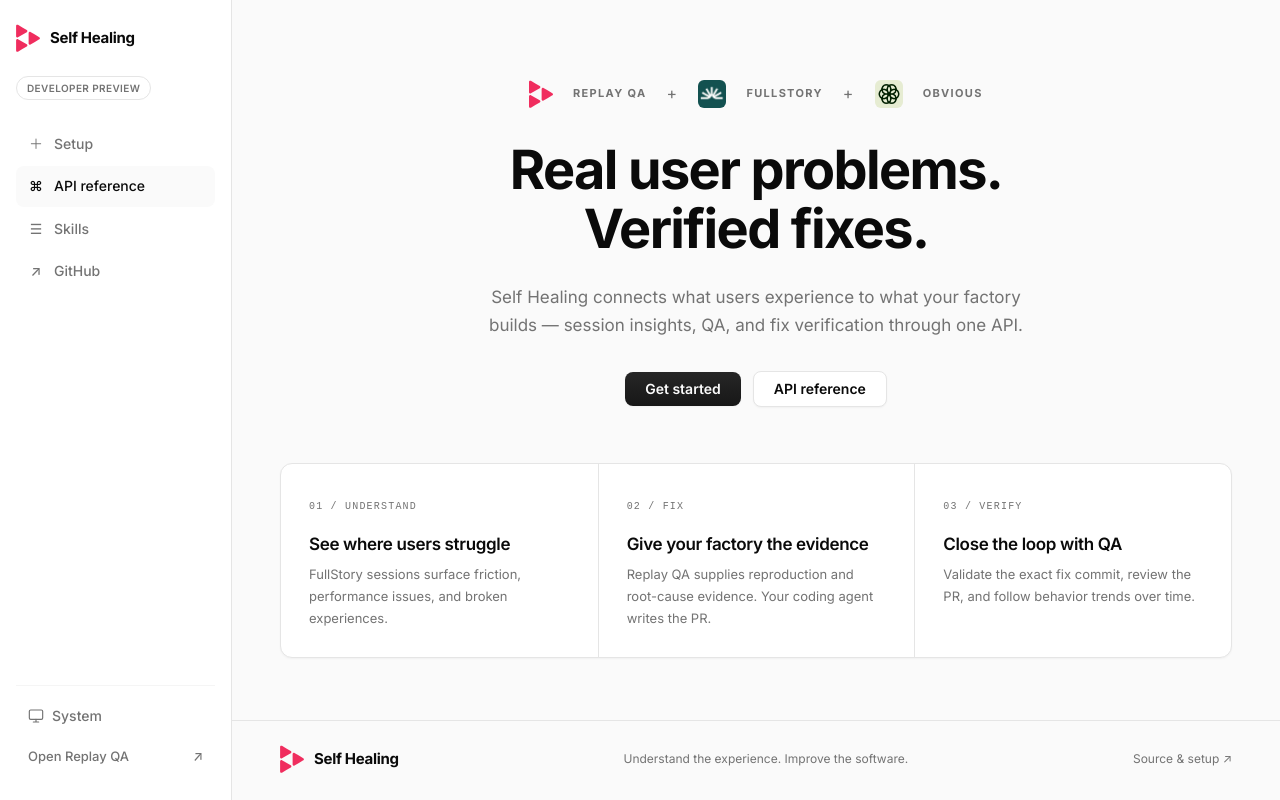
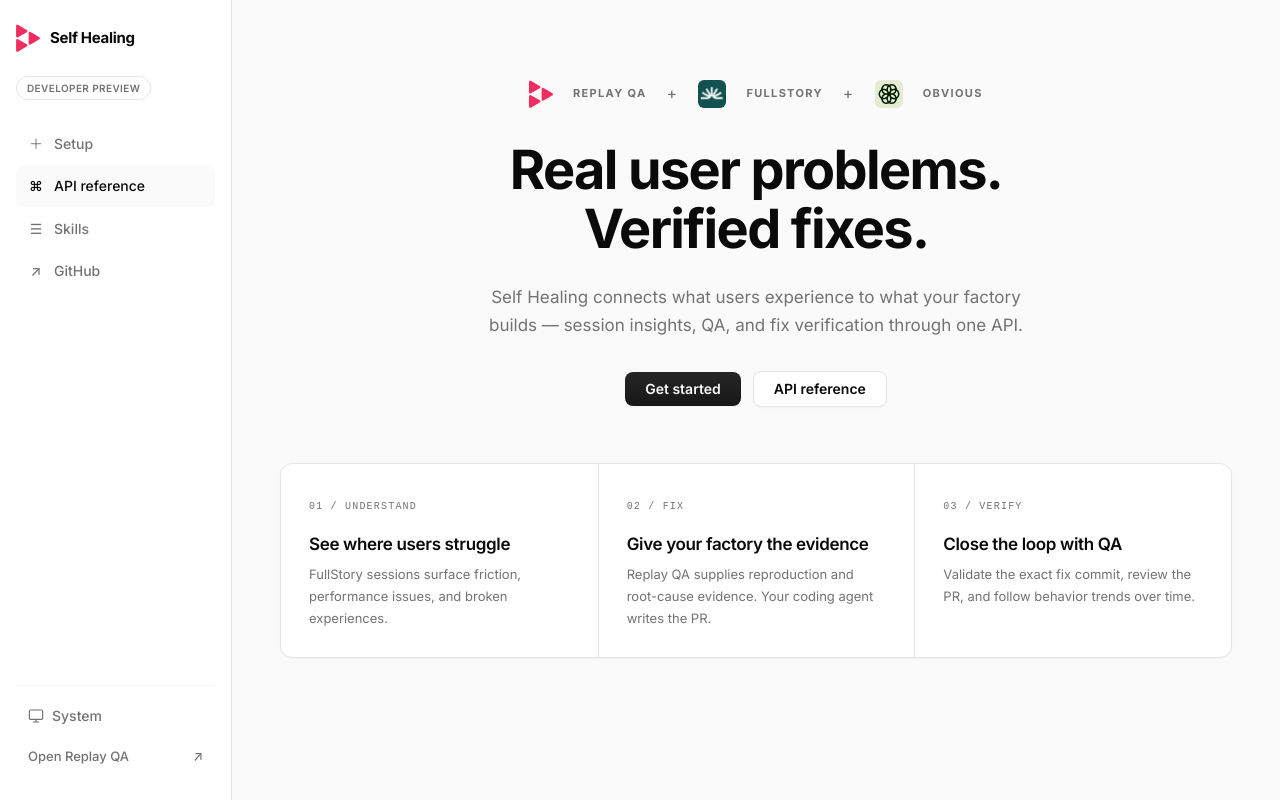
Before and after one commit to replayio/self-healing, a React (Vite) app: page /api/v1/dashboard/bug in a window 1280 px wide. Built offline with nearby package versions, Linux system fonts and the light colour scheme.

Commit message:
Remove footer from all pages (#39)
* Remove footer from landing page

* Remove shared footer from all pages

```diff
--- a/src/components/Layout.tsx
+++ b/src/components/Layout.tsx
@@ -47,14 +47,6 @@
       <main id="main-content" tabIndex={-1}>
         {children}
       </main>
-      <footer>
-        <Link to="/" className="brand">
-          <img className="brand-icon" src="/images/replay-logo.svg" alt="" />
-          Self Healing
-        </Link>
-        <p>Understand the experience. Improve the software.</p>
-        <a href="https://github.com/replayio/self-healing">Source & setup ↗</a>
-      </footer>
     </>
   );
 }
--- a/src/style.css
+++ b/src/style.css
@@ -257,7 +257,7 @@
 
 
 /* ─── Main content container ─── */
-main, footer {
+main {
   max-width: 1080px;
   margin: 0 auto;
   padding-left: 48px;
@@ -811,22 +811,6 @@
 }
 
 
-/* ─── Footer ─── */
-footer {
-  display: flex;
-  justify-content: space-between;
-  align-items: center;
-  gap: 20px;
-  padding-top: 24px;
-  padding-bottom: 24px;
-  border-top: 1px solid var(--color-border);
-  font-size: 12px;
-  color: var(--color-text-muted);
-}
-footer .brand { font-size: 15px; }
-footer p { margin: 0; }
-
-
 /* ─── Responsive ─── */
 @media (max-width: 1100px) {
   .setup { grid-template-columns: 1fr; gap: 32px; }
@@ -854,7 +838,7 @@
 }
 
 @media (max-width: 620px) {
-  header, main, footer {
+  header, main {
     padding-left: 20px;
     padding-right: 20px;
   }
@@ -876,8 +860,6 @@
   .status { margin-bottom: 10px; }
   .hero-actions { flex-direction: column; }
   .hero-actions .btn { width: 100%; }
-  footer { align-items: flex-start; flex-wrap: wrap; }
-  footer p { display: none; }
 }
 
 @media (prefers-reduced-motion: reduce) {
```
